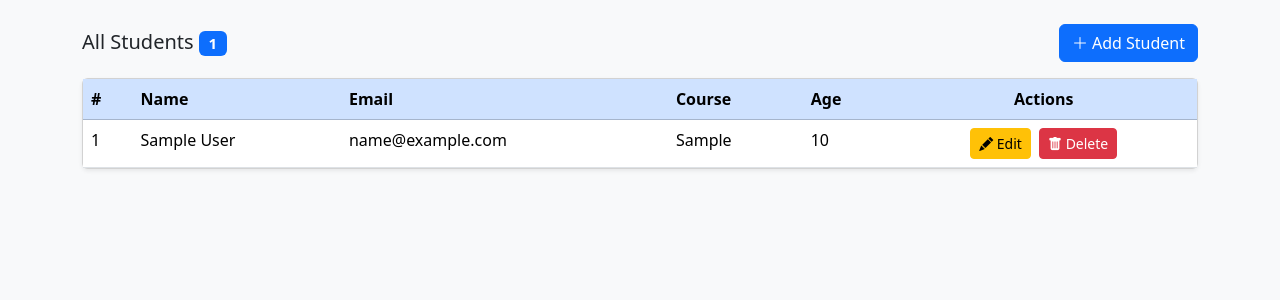
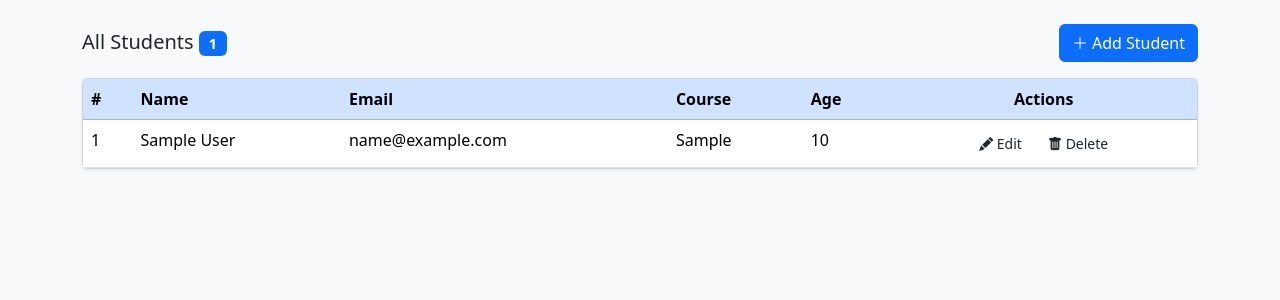
Before and after one commit to nilushka-poornima-dev/rest-api-final-lab, a Spring Boot app: page /students in a window 1280 px wide. Shown: the part 56-356 px from the top of the page. Run offline with Spring Boot 4, Linux system fonts and the light colour scheme; tables that the repository leaves empty hold one stand-in row (values such as "Sample post").

Commit message:
sample commit message

```diff
--- a/student-management/src/main/resources/application.yml
+++ b/student-management/src/main/resources/application.yml
@@ -3,7 +3,7 @@ server:
 
 spring:
   datasource:
-    url: jdbc:postgresql://${DB_HOST:book-postgres}:5432/labtest
+    url: jdbc:postgresql://${DB_HOST:student-postgres}:5432/labtest
     username: ${DB_USER:postgres}
     password: ${DB_PASS:labtest123}
     driver-class-name: org.postgresql.Driver
--- a/student-management/src/main/resources/templates/students/list.html
+++ b/student-management/src/main/resources/templates/students/list.html
@@ -41,10 +41,10 @@
             <td th:text="${s.course}"></td>
             <td th:text="${s.age}"></td>
             <td class="text-center">
-              <a th:href="@{/students/{id}/edit(id=${s.id})}" class="btn btn-sm btn-warning me-1">
+              <a th:href="@{/students/{id}/edit(id=${s.id})}" class="btn btn-sm me-1">
                 <i class="bi bi-pencil-fill"></i> Edit
               </a>
-              <a th:href="@{/students/{id}/delete(id=${s.id})}" class="btn btn-sm btn-danger"
+              <a th:href="@{/students/{id}/delete(id=${s.id})}" class="btn btn-sm"
                  onclick="return confirm('Delete this student?')">
                 <i class="bi bi-trash-fill"></i> Delete
               </a>
```
